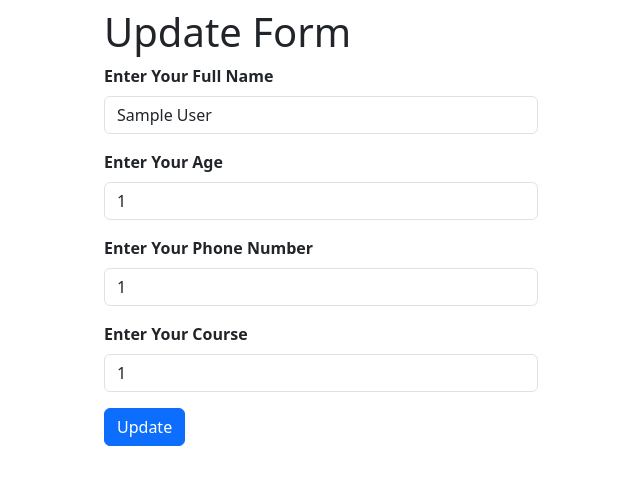
After one commit to MrSajidShaikh/PHP, a PHP site: page /update.php in a window 1280 px wide. The commit adds this page. Shown: the top 485 px of the page, without its empty margins (319-959 px from the left). Run offline with PHP 8.4, Linux system fonts and the light colour scheme; the visitor is signed in with stand-in values (Sample User, id 1).

Commit message:
commit changes

```diff
--- /dev/null
+++ b/update.php
@@ -0,0 +1,73 @@
+
+<?php
+
+session_start();
+include("config.php");
+$c1 = new Config();
+
+$id = $_SESSION['id'];
+$name = $_SESSION['name'];
+$age = $_SESSION['age'];
+$phone = $_SESSION['phone'];
+$course = $_SESSION['course'];
+
+
+if(isset($_POST['button']))
+{
+    $name = $_POST['name'];
+    $age = $_POST['age'];
+    $phone = $_POST['phone'];
+    $course = $_POST['course'];
+
+
+    $c1->update($id,$name,$age,$course,$phone);
+    header("Location: index.php");
+    exit();
+}
+
+
+?>
+
+
+
+<!DOCTYPE html>
+<html>
+<head>
+    <title>Registration Form</title>
+    <link href="https://cdn.jsdelivr.net/npm/bootstrap@5.3.3/dist/css/bootstrap.min.css" rel="stylesheet" integrity="sha384-QWTKZyjpPEjISv5WaRU9OFeRpok6YctnYmDr5pNlyT2bRjXh0JMhjY6hW+ALEwIH" crossorigin="anonymous">
+
+  </head>
+<body>
+<div class="mx-auto p-2" style="width: 450px;">
+  <div class="form-container">
+    <h1 class="heading">Update Form</h1>
+    <div class="form-box">
+    <form method="POST">
+  <div class="mb-3">
+    <label for="name" class="form-label" style="font-size: 16px; font-weight: bold">Enter Your Full Name</label>
+    <input type="text" class="form-control" id="name" name="name" value="<?php echo $name?>">
+  </div>
+  <div class="mb-3">
+    <label for="age" class="form-label" style="font-size: 16px; font-weight: bold">Enter Your Age</label>
+    <input type="number" class="form-control" id="age" name="age" value="<?php echo $age?>">
+  </div>
+  <div class="mb-3">
+    <label for="phone" class="form-label" style="font-size: 16px; font-weight: bold">Enter Your Phone Number</label>
+    <input type="tel" class="form-control" id="phone" name="phone" value="<?php echo $phone?>">
+  </div>
+  <div class="mb-3">
+    <label for="course" class="form-label" style="font-size: 16px; font-weight: bold">Enter Your Course</label>
+    <input type="text" class="form-control" id="course" name="course" value="<?php echo $course?>">
+  </div>
+
+  <button type="submit" class="btn btn-primary" name="button">Update</button>
+</form>
+  </div>
+  </div>
+</div>
+
+
+<script src="https://cdn.jsdelivr.net/npm/bootstrap@5.3.3/dist/js/bootstrap.bundle.min.js" integrity="sha384-YvpcrYf0tY3lHB60NNkmXc5s9fDVZLESaAA55NDzOxhy9GkcIdslK1eN7N6jIeHz" crossorigin="anonymous"></script>
+
+</body>
+</html>
```
Also changed, not shown: index.php (+44 -28 lines).
